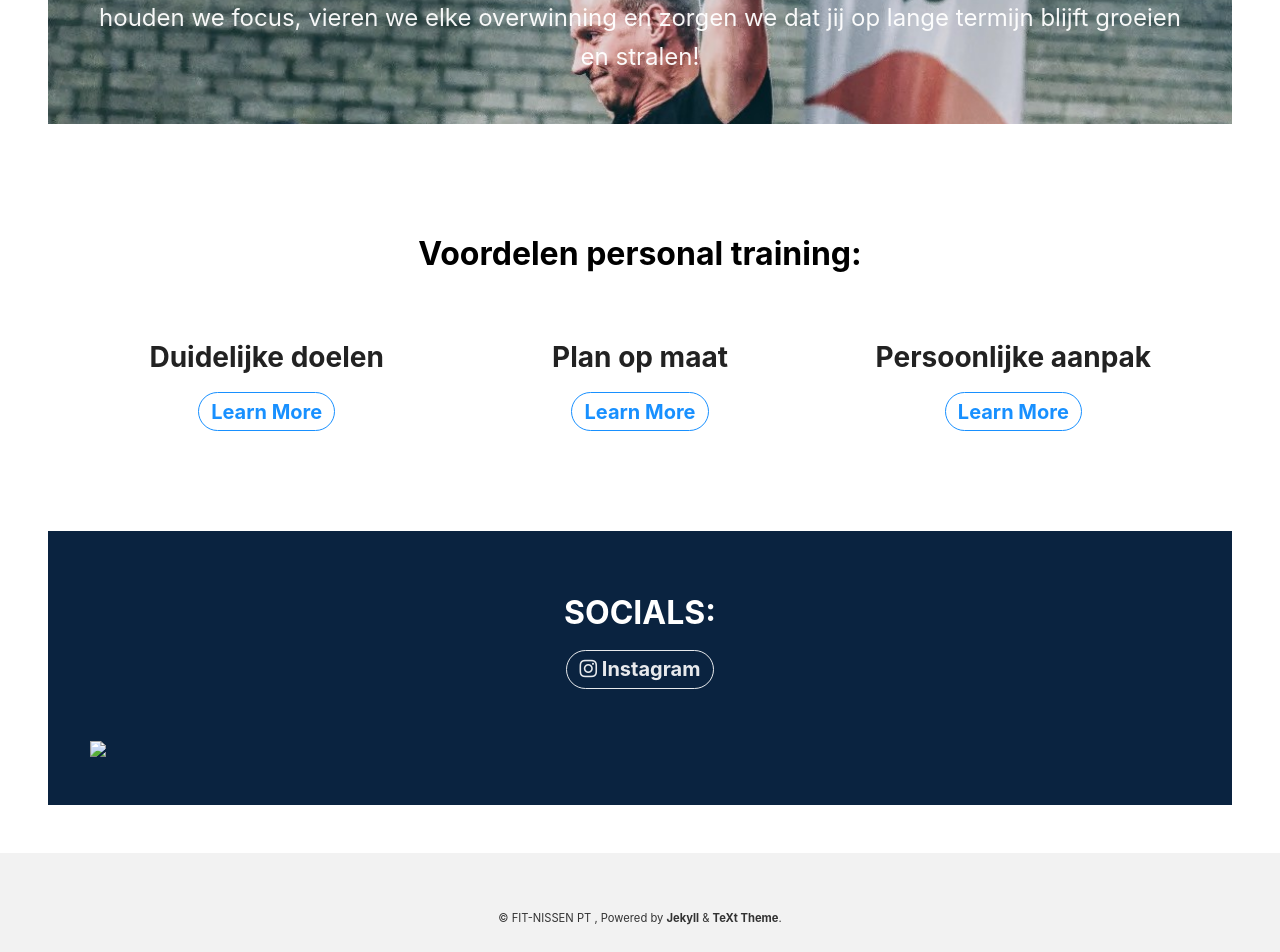
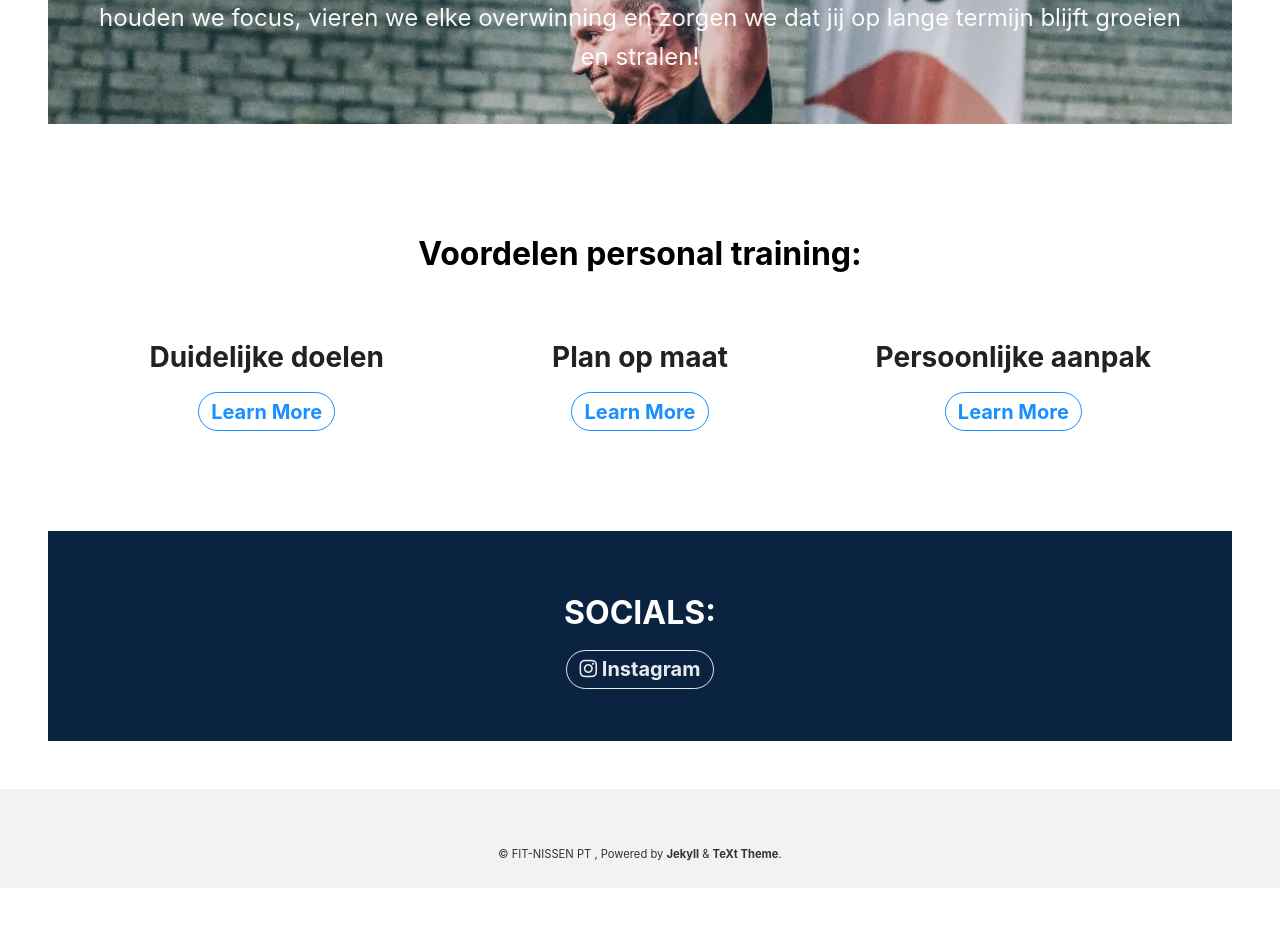
Before and after one commit to TimTools/fitnissen-site, a Jekyll site: the page built from index.html, in a window 1280 px wide. Shown: the part 1259-2211 px from the top of the page. Built offline with Jekyll 4.4.1, drawn with Linux system fonts in a browser that asks for light colours; nearby versions of some CDN libraries; the list of posts is cut into pages by our own code; after the commit the page ends 2147 px from its top, so only the background shows below that.

Commit message:
disabled image

```diff
--- a/index.html
+++ b/index.html
@@ -26,7 +26,7 @@ data:
       background_color: "#0a2340"
       excerpt: "Jouw doelen zijn uniek, en daarom verdienen ze een aanpak die helemaal op jou is afgestemd. Aan het begin van ons traject ontdekken we samen wie je bent, wat je drijft en waar je naartoe wilt. Daarna zetten we die ambitie om in een helder stappenplan met haalbare mijlpalen. Zo houden we focus, vieren we elke overwinning en zorgen we dat jij op lange termijn blijft groeien en stralen!"
       height: 100vh
-      style: "min-height: 60vh; display: flex; align-items: center;"
+      style: "min-height: 80vh; display: flex; align-items: center;"
       background_image:
         gradient: "linear-gradient(rgba(0, 0, 0, .2), rgba(0, 0, 0, .6))"
         src: "assets/images/persoonlijkeaanpak.jpg"
@@ -61,7 +61,6 @@ data:
           url: "https://www.instagram.com/fitnissen_pt/"
       background_color: "#0a2340"
       image:
-        src: ""
         is_row: true
         enabled: false
         full_width: true
```
